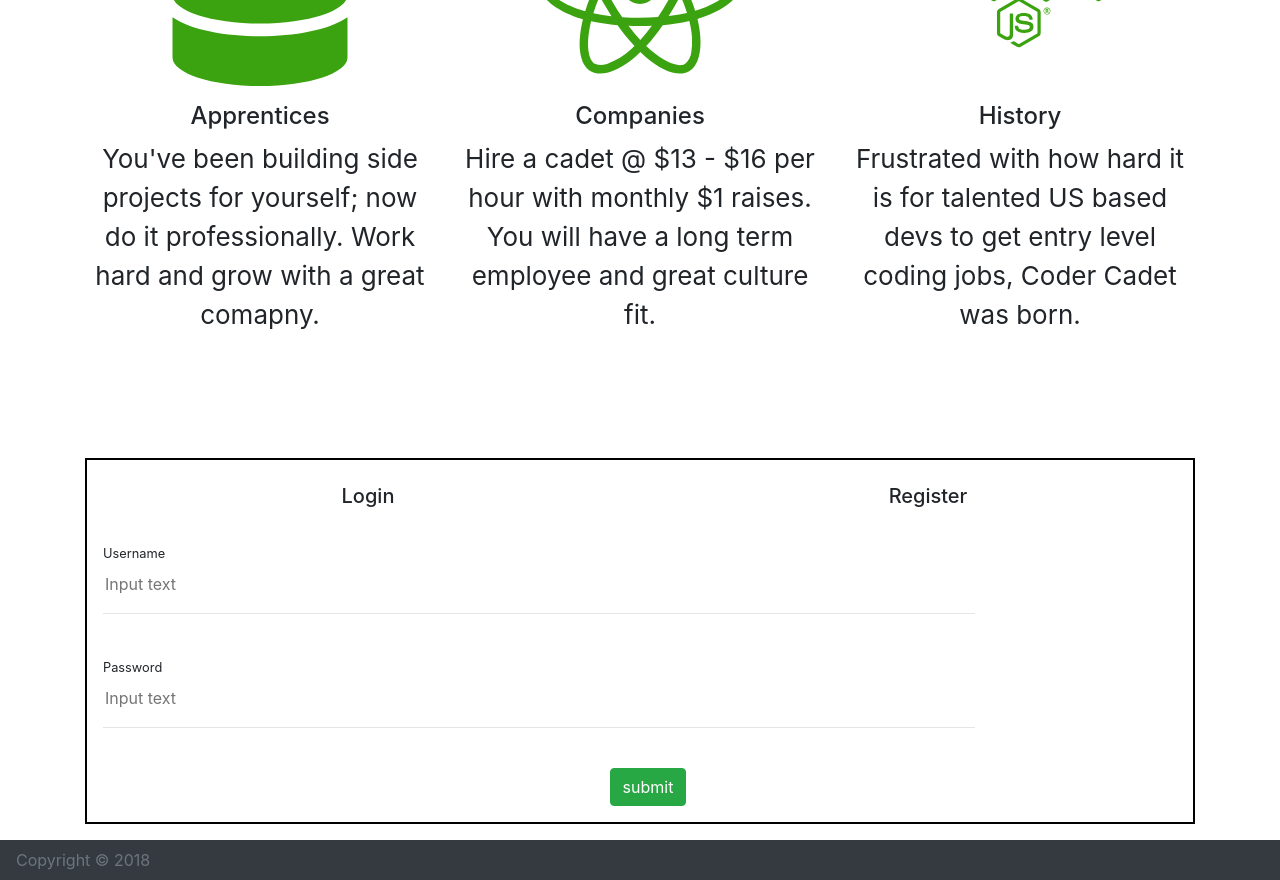
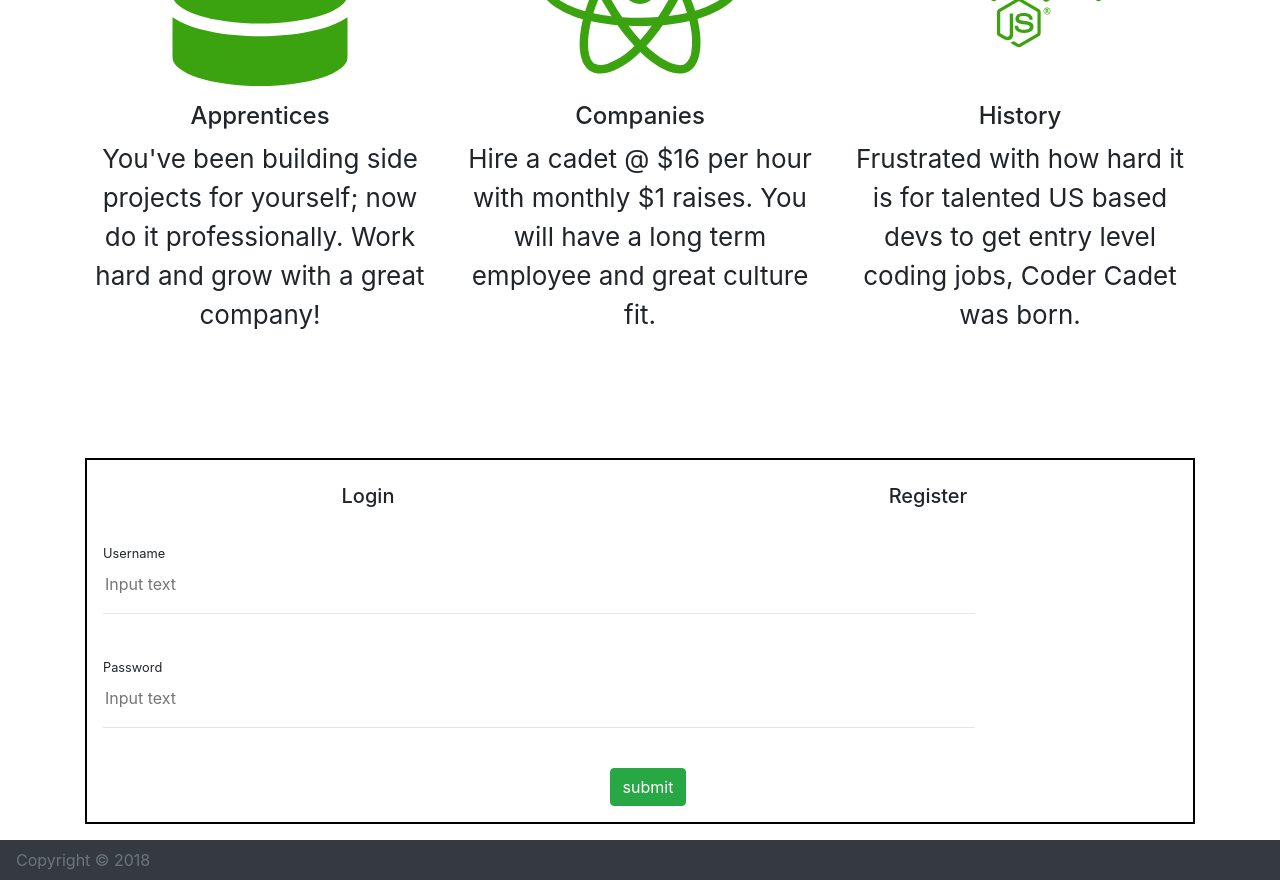
Before and after one commit to virtualmason/coder-cadet, a React (Create React App) app: page / in a window 1280 px wide. Shown: the part 1240-2120 px from the top of the page. Built offline with nearby package versions, Linux system fonts and the light colour scheme.

Commit message:
spelling correction

```diff
--- a/src/components/AboutPage.js
+++ b/src/components/AboutPage.js
@@ -44,7 +44,7 @@
                 <img src={database}  alt="database icon" style={{height:'200px',
       width: '200px'}}/>
                  <h4 className="mt-3">Apprentices</h4>
-                <p>You've been building side projects for yourself; now do it professionally. Work hard and grow with a great comapny.</p>
+                <p>You've been building side projects for yourself; now do it professionally. Work hard and grow with a great company!</p>
                 </div>
               </Roll>
             </Col>
@@ -53,7 +53,7 @@
                 <img src={react} alt="react icon" style={{height:'200px',
       width: '200px'}}/>
                 <h4 className="mt-3">Companies</h4>
-              <p>Hire a cadet @ $13 - $16 per hour with monthly $1 raises. You will have a long term employee and great culture fit.</p>
+              <p>Hire a cadet @ $16 per hour with monthly $1 raises. You will have a long term employee and great culture fit.</p>
               </Roll>
             </Col>
             <Col>
```
